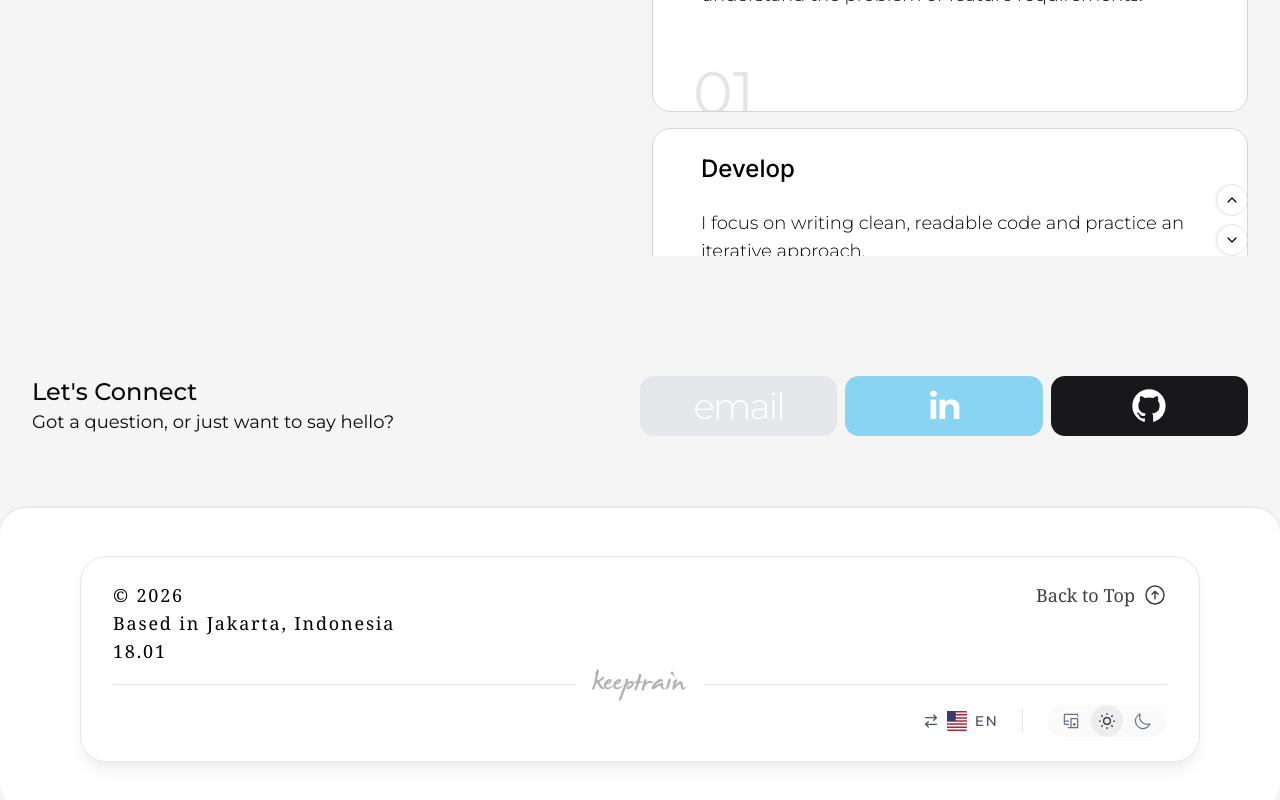
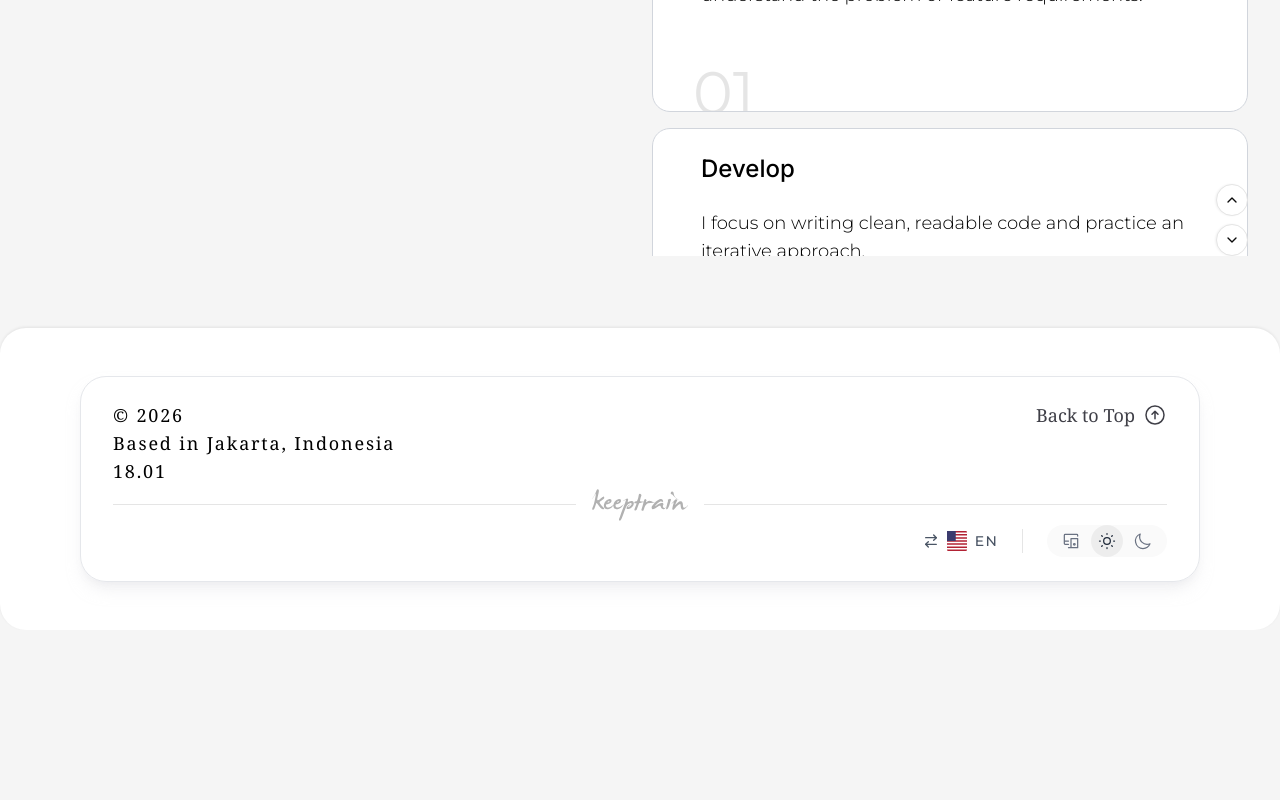
Before and after one commit to keeptrain/portfolio-vercel, a Next.js app: page /en in a window 1280 px wide. Shown: the part 813-1613 px from the top of the page. After the commit the page ends 1443 px from the top, so only its background shows below. Built offline with nearby package versions, Linux system fonts and the light colour scheme.

Commit message:
refactor(landing): remove social section from landing page

```diff
--- a/src/features/landing/LandingPage.tsx
+++ b/src/features/landing/LandingPage.tsx
@@ -15,7 +15,6 @@ export default function LandingPage({ locale }: LandingPageProps) {
     <>
       <BentoHeroSection t={t} locale={locale} />
       <SectionTwo />
-      <SectionSocial />
     </>
   );
 }
```
